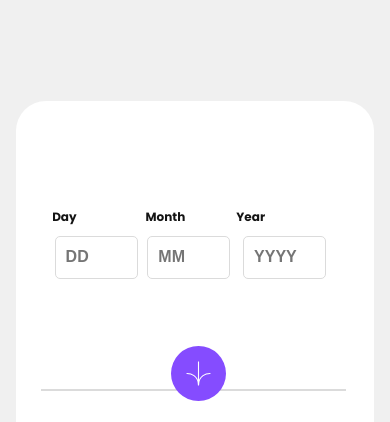
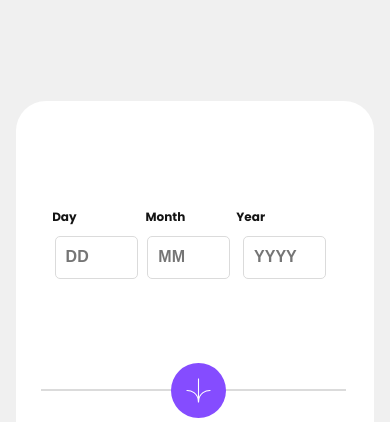
Before and after one commit to Ankitshru/Responsive-Age-Calculator, a plain HTML site: page index.html in a window 390 px wide. Shown: the top 422 px of the page. Drawn offline with Linux system fonts and the light colour scheme.

Commit message:
Update index.css

```diff
--- a/index.css
+++ b/index.css
@@ -143,7 +143,7 @@ label{
         /*top: 50%;
         right: 50%;
         transform: translate(-50%, -50%);*/
-        top: 41%;
+        top: 43%;
         right: 42%;
         /*transform: translate(-45%, -51%);*/
         height: 25px;
```
